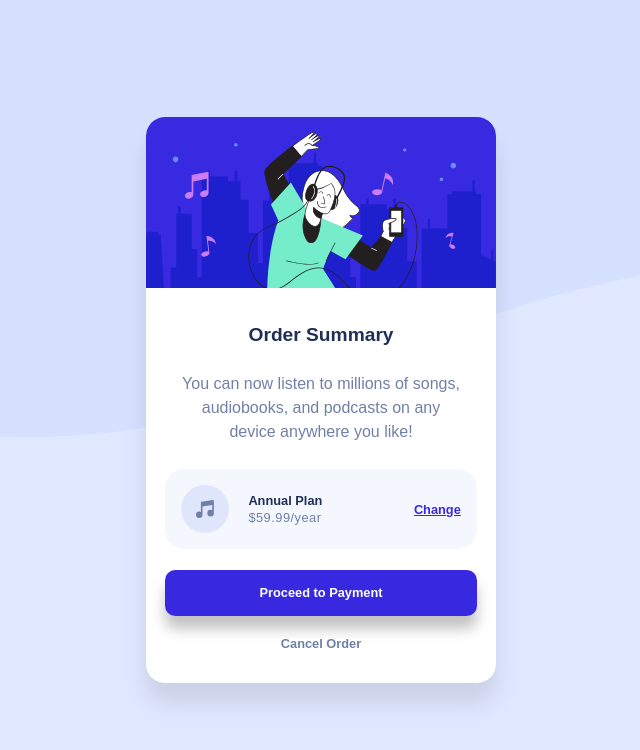
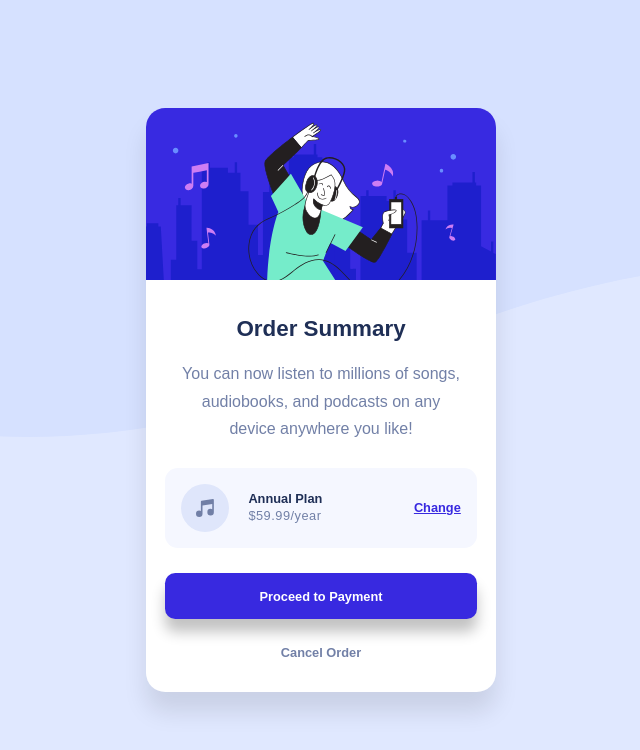
Before and after one commit to chiroro-jr/order-summary-component, a plain HTML site: page index.html in a window 1280 px wide. Shown: the whole page, without its empty margins (319-959 px from the left). Drawn offline with Linux system fonts and the light colour scheme.

Commit message:
Tweaked the order-summary__tile

```diff
--- a/css/style.css
+++ b/css/style.css
@@ -59,27 +59,28 @@ body {
 }
 
 .order-summary__content > * + * {
-    margin-top: 1.6em;
+    margin-top: 1.6rem;
 }
 
 .order-summary__title {
-    font-size: 1.2rem;
+    font-size: 1.4rem;
     font-weight: 900;
     color: var(--dark-blue);
     text-align: center;
+    margin-bottom: -0.3em;
 }
 
 .order-summary__description {
     color: var(--desaturated-blue);
     text-align: center;
-    line-height: 1.5em;
+    line-height: 1.7em;
     padding: 0 1em;
 }
 
 .order-summary__info {
     width: 100%;
     padding: 1em;
-    border-radius: var(--border-radius);
+    border-radius: 0.8em;
     display: flex;
     align-items: center;
     /* justify-content: space-between; */
```
